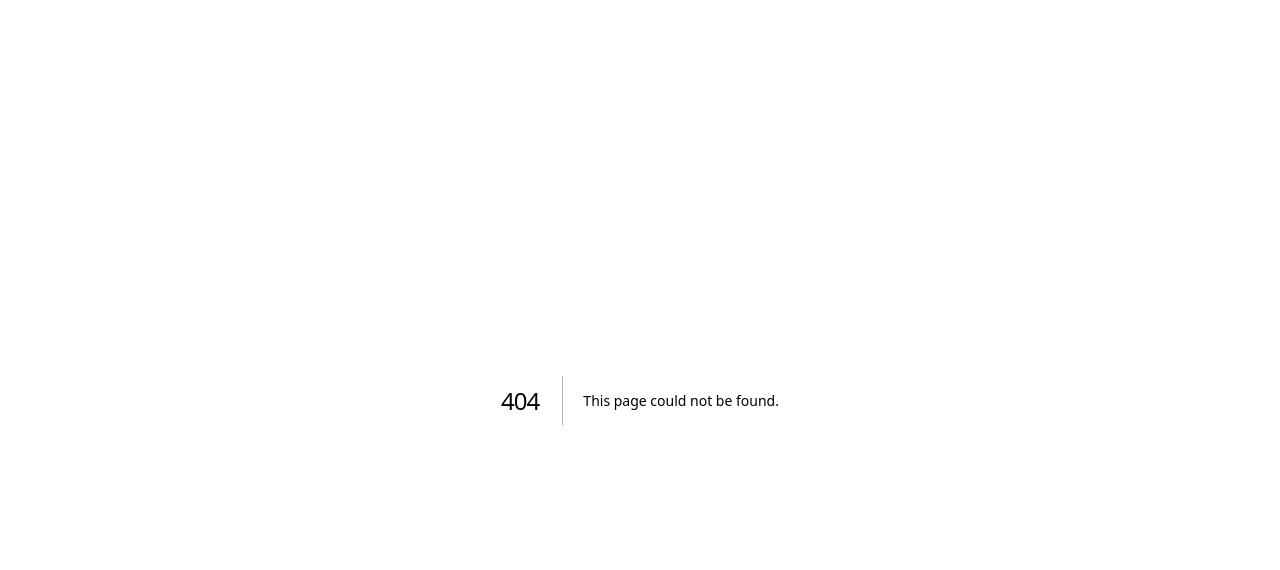
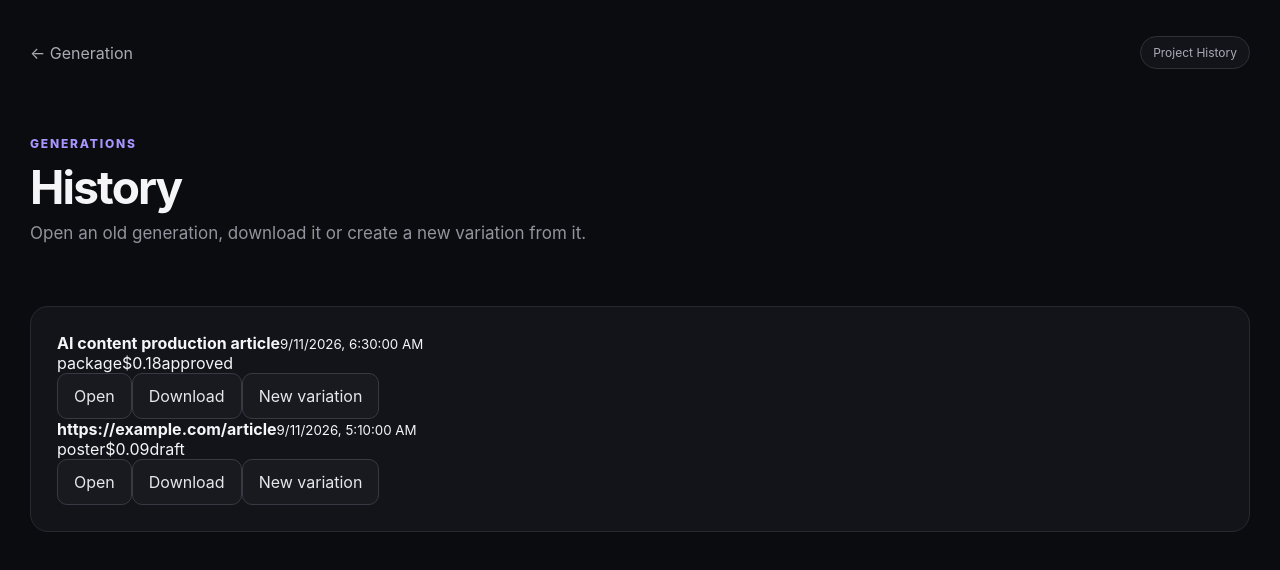
Before and after one commit to Nurzhan-Zhumabekov/The-beyond, a Next.js app in the folder frontend/: page /projects/demo/history in a window 1280 px wide. Before the commit this address had no page. Shown: the top 570 px of the page. Built offline with nearby package versions, Linux system fonts and the light colour scheme; no server answers.

Commit message:
feat: add project generation history

```diff
--- /dev/null
+++ b/frontend/app/projects/[id]/history/page.tsx
@@ -0,0 +1,31 @@
+"use client";
+
+import Link from "next/link";
+import { useParams } from "next/navigation";
+import { useEffect, useState } from "react";
+import { getHistory } from "@/services/api";
+import type { HistoryItem } from "@/types";
+
+export default function ProjectHistoryPage() {
+  const params = useParams<{ id: string }>();
+  const [items, setItems] = useState<HistoryItem[]>([]);
+  const [loading, setLoading] = useState(true);
+
+  useEffect(() => { getHistory(params.id).then(setItems).finally(() => setLoading(false)); }, [params.id]);
+
+  return (
+    <main className="resultPage">
+      <div className="resultTopbar"><Link href={`/projects/${params.id}/generate`} className="backLink">← Generation</Link><div className="resultStatus">Project History</div></div>
+      <section className="resultHero"><p className="eyebrow">GENERATIONS</p><h1>History</h1><p className="lead">Open an old generation, download it or create a new variation from it.</p></section>
+      <section className="card">
+        {loading ? "Loading history…" : items.map((item) => (
+          <div key={item.id} className="historyRow">
+            <div><strong>{item.source}</strong><small>{new Date(item.created_at).toLocaleString()}</small></div>
+            <span>{item.output_type}</span><span>${item.cost.toFixed(2)}</span><span>{item.status}</span>
+            <div className="historyActions"><Link href={`/result?generation=${item.id}`} className="secondary">Open</Link><button className="secondary">Download</button><Link href={`/projects/${params.id}/generate?from=${item.id}`} className="secondary">New variation</Link></div>
+          </div>
+        ))}
+      </section>
+    </main>
+  );
+}
```
